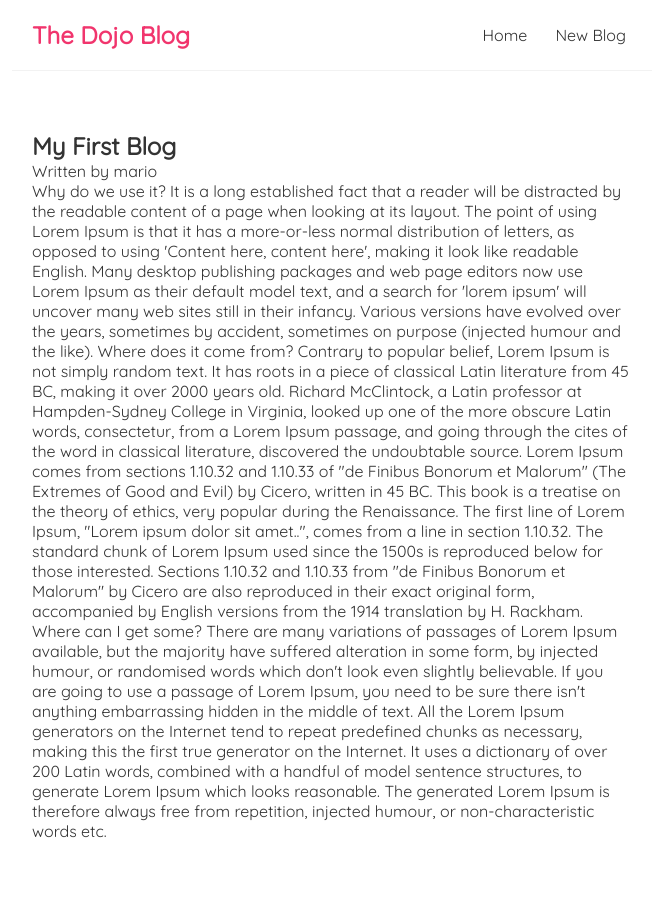
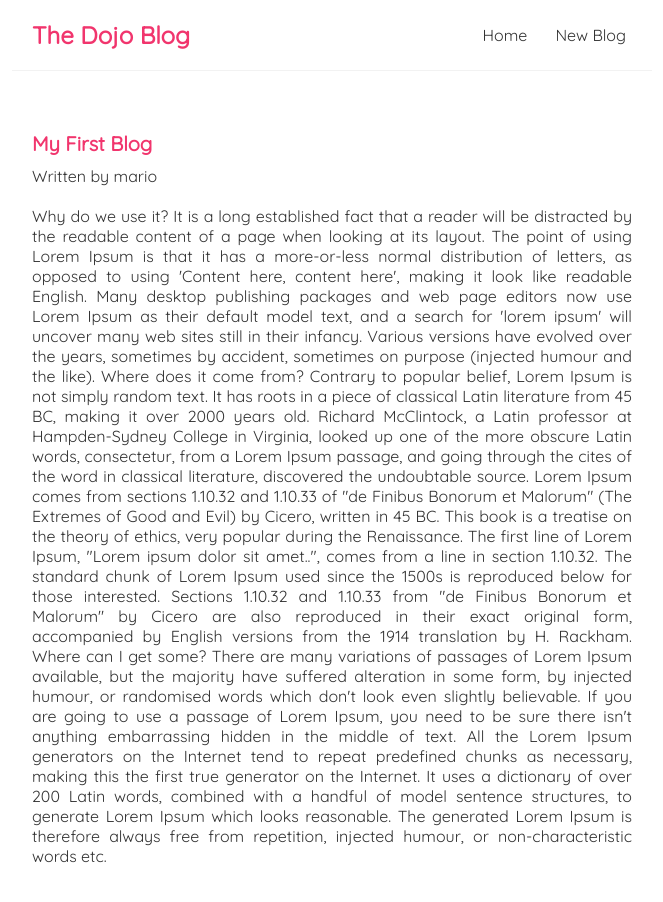
Before and after one commit to Cobby-a/First-Reactjs, a React (Create React App) app: page /blogs/1 in a window 1280 px wide. Shown: the top 902 px of the page, without its empty margins (308-971 px from the left). Built offline with nearby package versions, Linux system fonts and the light colour scheme; data requests are answered from the project's data file.

Commit message:
made some changes the the stylesheet

```diff
--- a/src/index.css
+++ b/src/index.css
@@ -51,3 +51,14 @@
 .blog-preview a{
   text-decoration: none;
 }
+
+/* blog details style */
+.blog-details h2{
+  font-size: 20px;
+  color: #f1356d;
+  margin-bottom: 10px;
+}
+.blog-details div{
+  margin: 20px 0;
+  text-align: justify;
+}
```
